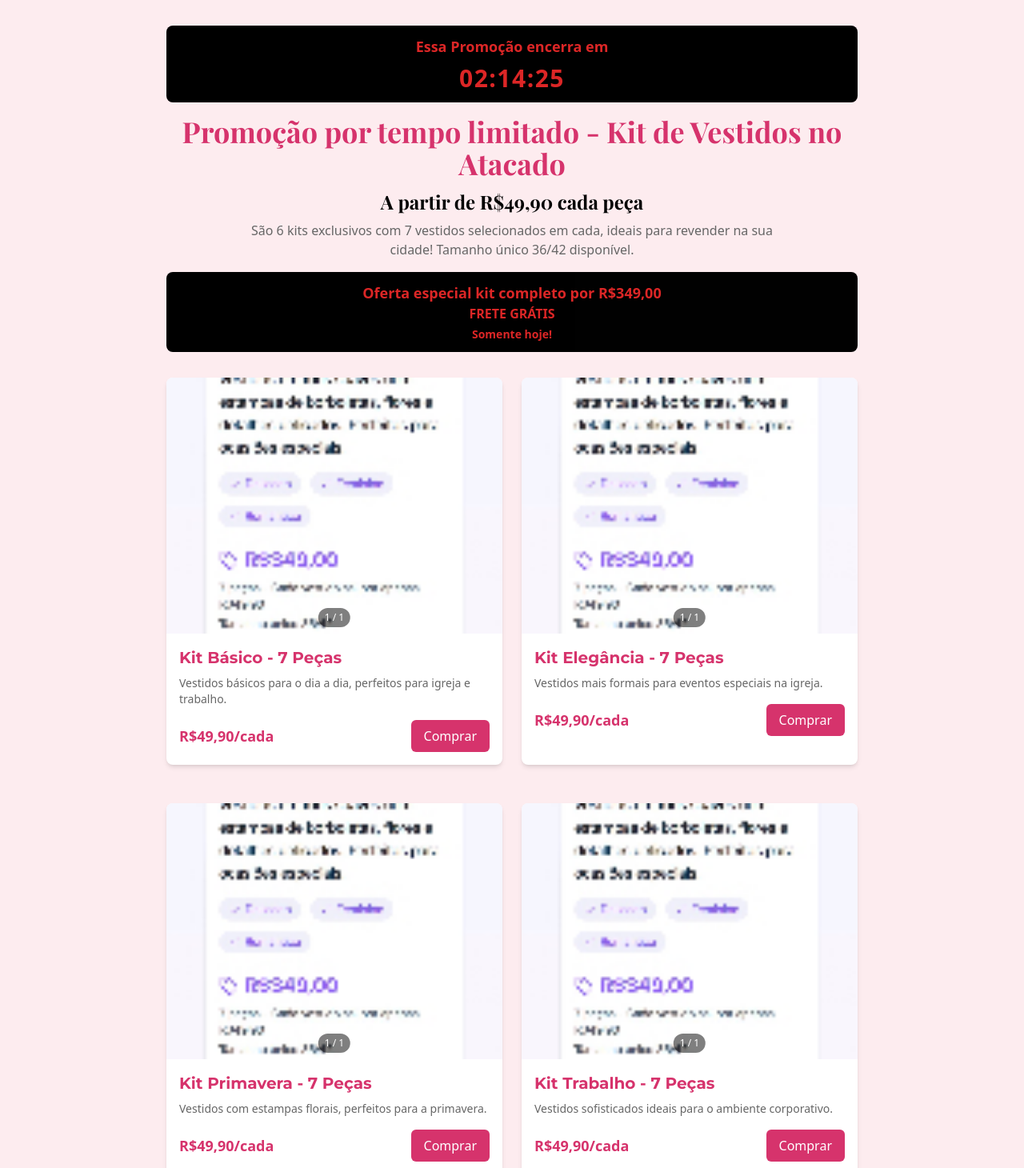
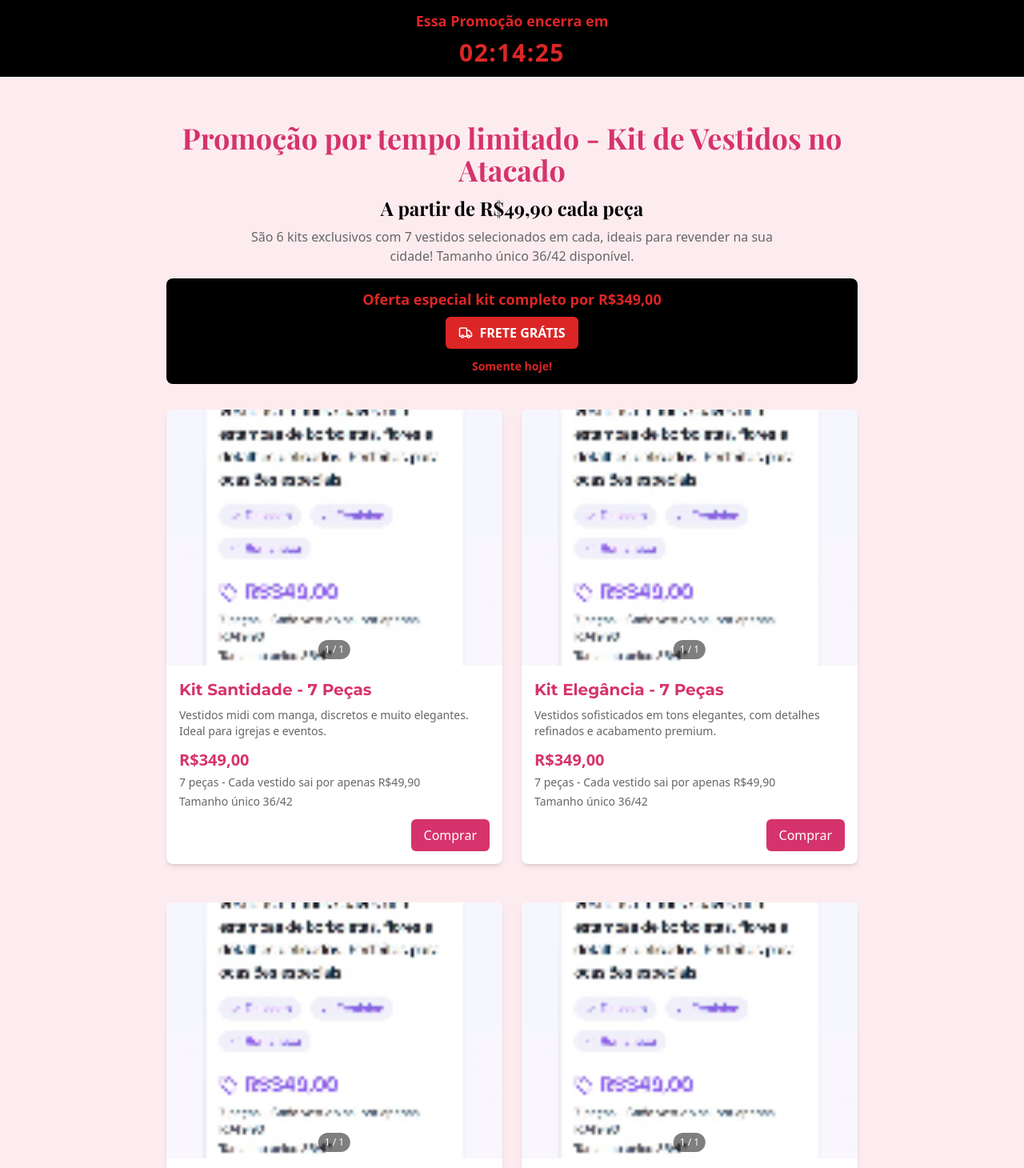
Before and after one commit to walisson007/pink-kit-boutique, a React (Vite) app: page / in a window 1280 px wide. Shown: the top 1460 px of the page at 80% size. Built offline with nearby package versions, Linux system fonts and the light colour scheme.

Commit message:
Refactor: Update index page layout and content
- Move the countdown timer to the top and make it full width.
- Remove the special offer block.
- Update product descriptions and formatting.
- Add a button with a cart icon for free shipping.

```diff
--- a/src/components/CountdownTimer.tsx
+++ b/src/components/CountdownTimer.tsx
@@ -29,9 +29,11 @@ const CountdownTimer = () => {
   }, []);
 
   return (
-    <div className="bg-black text-red-600 py-3 px-4 rounded-lg font-bold text-center mb-4">
-      <p className="text-lg mb-2">Essa Promoção encerra em</p>
-      <div className="text-2xl md:text-3xl tracking-wider">{timeRemaining}</div>
+    <div className="bg-black text-red-600 py-3 w-full font-bold text-center mb-6">
+      <div className="container mx-auto">
+        <p className="text-lg mb-2">Essa Promoção encerra em</p>
+        <div className="text-2xl md:text-3xl tracking-wider">{timeRemaining}</div>
+      </div>
     </div>
   );
 };
--- a/src/components/ProductCard.tsx
+++ b/src/components/ProductCard.tsx
@@ -6,11 +6,13 @@ interface ProductCardProps {
   id: string;
   name: string;
   price: string;
+  priceEach?: string;
+  sizeInfo?: string;
   description: string;
   images: string[];
 }
 
-const ProductCard = ({ id, name, price, description, images }: ProductCardProps) => {
+const ProductCard = ({ id, name, price, priceEach, sizeInfo, description, images }: ProductCardProps) => {
   const [currentImageIndex, setCurrentImageIndex] = useState(0);
 
   const goToNextImage = () => {
@@ -60,9 +62,14 @@ const ProductCard = ({ id, name, price, description, images }: ProductCardProps)
 
       <div className="p-4">
         <h2 className="text-xl font-montserrat font-bold text-boutiqueDarkPink mb-2">{name}</h2>
-        <p className="text-boutiqueGray mb-4 text-sm">{description}</p>
-        <div className="flex justify-between items-center">
-          <div className="text-lg font-semibold text-boutiqueDarkPink">{price}</div>
+        <p className="text-boutiqueGray mb-3 text-sm">{description}</p>
+
+        <div className="mt-3">
+          <div className="text-xl font-semibold text-boutiqueDarkPink mb-1">{price}</div>
+          {priceEach && <p className="text-sm text-boutiqueGray mb-1">{priceEach}</p>}
+          {sizeInfo && <p className="text-sm text-boutiqueGray mb-3">{sizeInfo}</p>}
+
+          <div className="flex justify-end">
             <a
               href="#finalizar-pedido"
               className="px-4 py-2 bg-boutiqueDarkPink text-white rounded-md font-medium hover:bg-opacity-90 transition-colors duration-200"
@@ -72,6 +79,7 @@ const ProductCard = ({ id, name, price, description, images }: ProductCardProps)
           </div>
         </div>
       </div>
+    </div>
   );
 };
 
--- a/src/components/SpecialOffer.tsx
+++ b/src/components/SpecialOffer.tsx
@@ -1,10 +1,17 @@
+
+import { Truck } from "lucide-react";
 
 const SpecialOffer = () => {
   return (
-    <div className="bg-black text-red-600 py-3 px-4 rounded-lg font-medium text-center mb-6 animate-pulse">
+    <div className="bg-black text-red-600 py-3 px-4 rounded-lg font-medium text-center mb-6">
       <p className="font-bold text-lg">Oferta especial kit completo por R$349,00</p>
-      <p className="uppercase font-semibold">FRETE GRÁTIS</p>
-      <p className="text-sm font-bold mt-1">Somente hoje!</p>
+      <div className="flex justify-center mt-2">
+        <button className="bg-red-600 text-white px-4 py-2 rounded-md flex items-center gap-2 hover:bg-red-700 transition-colors">
+          <Truck size={18} />
+          <span className="uppercase font-semibold">FRETE GRÁTIS</span>
+        </button>
+      </div>
+      <p className="text-sm font-bold mt-3">Somente hoje!</p>
     </div>
   );
 };
--- a/src/pages/Index.tsx
+++ b/src/pages/Index.tsx
@@ -9,44 +9,56 @@ import { useToast } from "@/components/ui/use-toast";
 const productData = [
   {
     id: "kit1",
-    name: "Kit Básico - 7 Peças",
-    price: "R$49,90/cada",
-    description: "Vestidos básicos para o dia a dia, perfeitos para igreja e trabalho.",
+    name: "Kit Santidade - 7 Peças",
+    price: "R$349,00",
+    priceEach: "7 peças - Cada vestido sai por apenas R$49,90",
+    sizeInfo: "Tamanho único 36/42",
+    description: "Vestidos midi com manga, discretos e muito elegantes. Ideal para igrejas e eventos.",
     images: ["/lovable-uploads/aac48638-db3f-4105-bba1-937ab832feba.png"],
   },
   {
     id: "kit2",
     name: "Kit Elegância - 7 Peças",
-    price: "R$49,90/cada",
-    description: "Vestidos mais formais para eventos especiais na igreja.",
+    price: "R$349,00",
+    priceEach: "7 peças - Cada vestido sai por apenas R$49,90",
+    sizeInfo: "Tamanho único 36/42",
+    description: "Vestidos sofisticados em tons elegantes, com detalhes refinados e acabamento premium.",
     images: ["/lovable-uploads/aac48638-db3f-4105-bba1-937ab832feba.png"],
   },
   {
     id: "kit3",
     name: "Kit Primavera - 7 Peças",
-    price: "R$49,90/cada",
-    description: "Vestidos com estampas florais, perfeitos para a primavera.",
+    price: "R$349,00",
+    priceEach: "7 peças - Cada vestido sai por apenas R$49,90",
+    sizeInfo: "Tamanho único 36/42",
+    description: "Vestidos florais e coloridos, perfeitos para a temporada primavera-verão, com tecidos leves e confortáveis.",
     images: ["/lovable-uploads/aac48638-db3f-4105-bba1-937ab832feba.png"],
   },
   {
     id: "kit4",
-    name: "Kit Trabalho - 7 Peças",
-    price: "R$49,90/cada",
-    description: "Vestidos sofisticados ideais para o ambiente corporativo.",
+    name: "Kit Delicadeza - 7 Peças",
+    price: "R$349,00",
+    priceEach: "7 peças - Cada vestido sai por apenas R$49,90",
+    sizeInfo: "Tamanho único 36/42",
+    description: "Vestidos em tons suaves com estampas de borboletas, flores e detalhes delicados. Perfeitos para ocasiões especiais.",
     images: ["/lovable-uploads/aac48638-db3f-4105-bba1-937ab832feba.png"],
   },
   {
     id: "kit5",
-    name: "Kit Casual - 7 Peças",
-    price: "R$49,90/cada",
-    description: "Vestidos casuais e confortáveis para o dia a dia.",
+    name: "Kit Jardim - 7 Peças",
+    price: "R$349,00",
+    priceEach: "7 peças - Cada vestido sai por apenas R$49,90",
+    sizeInfo: "Tamanho único 36/42",
+    description: "Vestidos com estampas florais vibrantes, perfeitos para eventos ao ar livre e celebrações. Modelos frescos e encantadores.",
     images: ["/lovable-uploads/aac48638-db3f-4105-bba1-937ab832feba.png"],
   },
   {
     id: "kit6",
-    name: "Kit Completo - 7 Peças",
-    price: "R$49,90/cada",
-    description: "Uma seleção especial dos nossos melhores vestidos evangélicos.",
+    name: "Kit Tropical - 7 Peças",
+    price: "R$349,00",
+    priceEach: "7 peças - Cada vestido sai por apenas R$49,90",
+    sizeInfo: "Tamanho único 36/42",
+    description: "Vestidos inspirados em cores e estampas tropicais, com modelagem moderna e confortável. Perfeitos para o verão.",
     images: ["/lovable-uploads/aac48638-db3f-4105-bba1-937ab832feba.png"],
   },
 ];
@@ -63,11 +75,12 @@ const Index = () => {
 
   return (
     <div className="min-h-screen bg-boutiqueRosaPink">
+      {/* Countdown timer at the very top spanning full width */}
+      <CountdownTimer />
+
       <div className="max-w-4xl mx-auto px-4 py-8">
         {/* Header */}
         <header className="text-center mb-8">
-          <CountdownTimer />
-
           <h1 className="text-3xl md:text-4xl font-playfair font-bold text-boutiqueDarkPink mb-3 leading-tight">
             Promoção por tempo limitado - Kit de Vestidos no Atacado
           </h1>
@@ -89,6 +102,8 @@ const Index = () => {
               id={product.id}
               name={product.name}
               price={product.price}
+              priceEach={product.priceEach}
+              sizeInfo={product.sizeInfo}
               description={product.description}
               images={product.images}
             />
```
Lines whose indentation alone changed are shown as unchanged.
